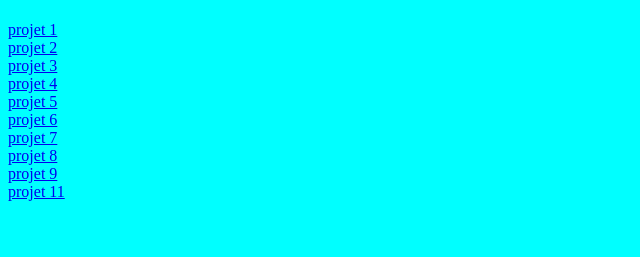
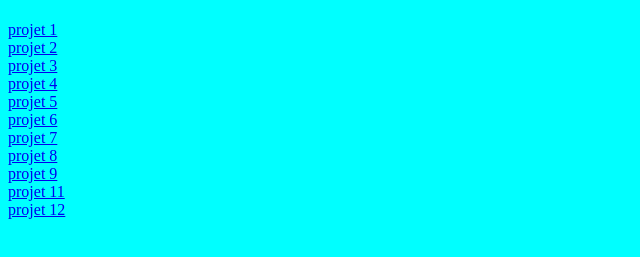
Before and after one commit to habid91/lahcen, a plain HTML site: page index.html in a window 1280 px wide. Shown: the part 59-316 px from the top of the page, without its empty margins (0-640 px from the left). Drawn offline with Linux system fonts and the light colour scheme.

Commit message:
Add files via upload

```diff
--- a/index.html
+++ b/index.html
@@ -17,5 +17,6 @@
 <a href="formulaire avec style.html"> projet 8</a> <br>
 <a href="style.css"> projet 9</a> <br>
 <a href="boutton.html"> projet 11</a> <br>
+<a href="projet2_VM.pdf"> projet 12</a> <br>
 </body>
 </html>
```
Also changed, not shown: 1 other file.
